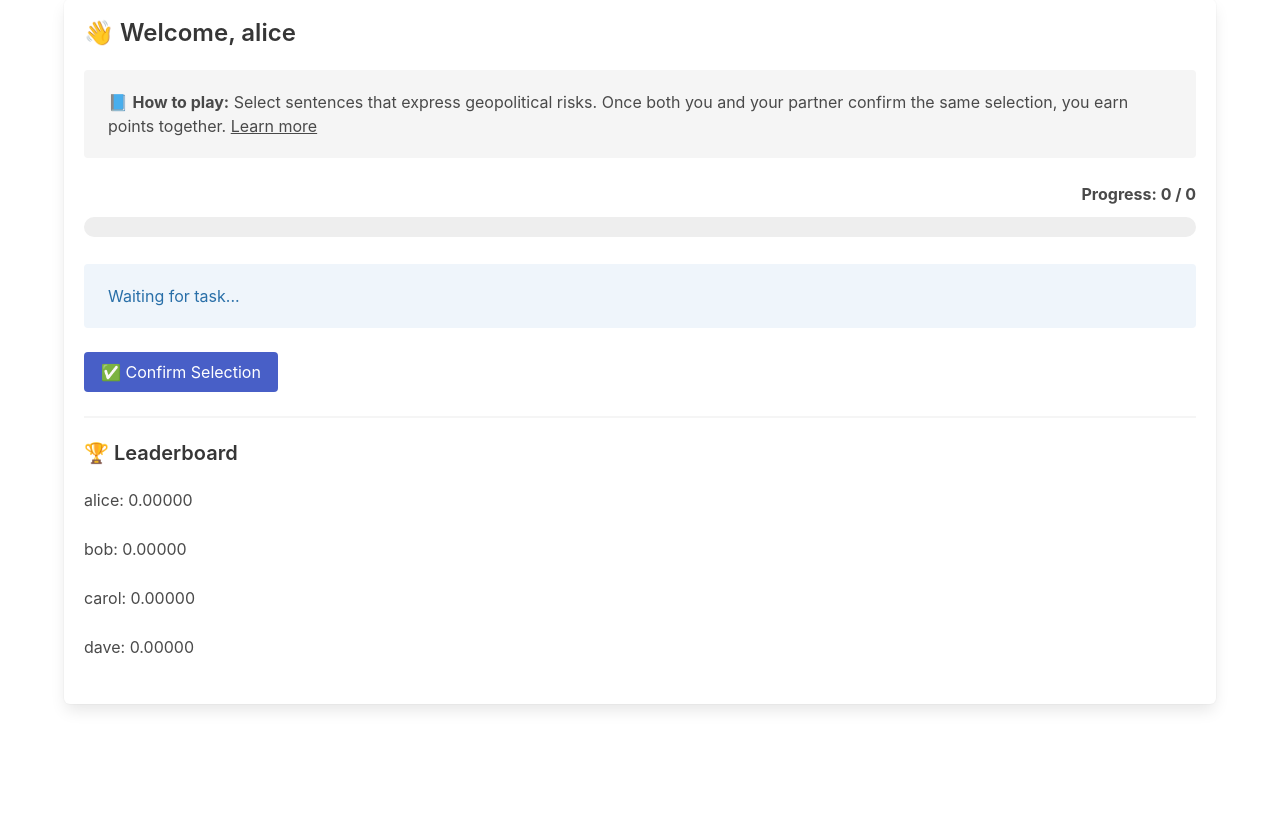
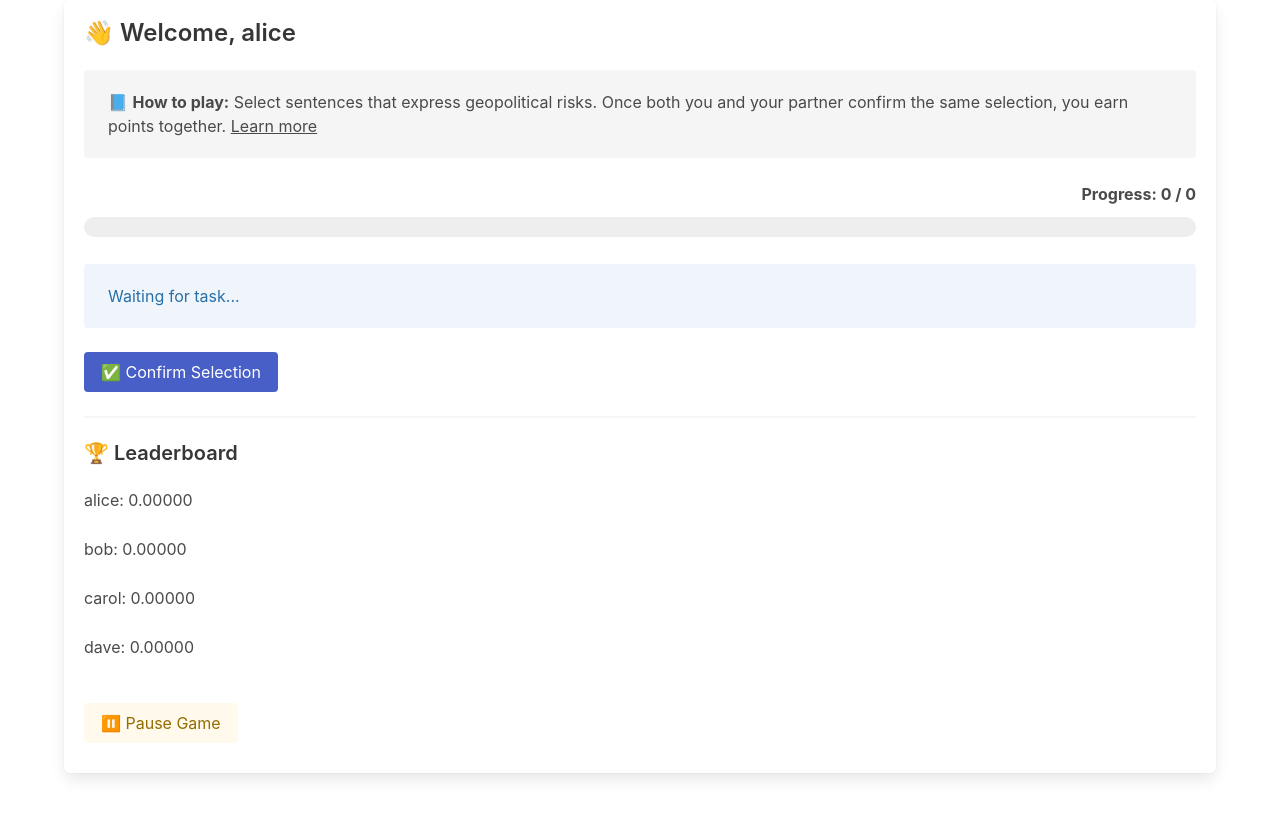
Before and after one commit to zzp-coder/GPR_Game, a Flask app: page /game in a window 1280 px wide. Shown: the part 49-870 px from the top of the page. Before the commit the page ends 759 px from the top, so only its background shows below. Run offline with Flask 3, Linux system fonts and the light colour scheme; a user stored in the database is signed in; data comes from the database, SQL or seed files in the repository; some libraries are stand-ins or nearby versions.

Commit message:
add function: pause

```diff
--- a/app.py
+++ b/app.py
@@ -179,6 +179,18 @@ def handle_submit(data):
         }, room=room)
         confirmations[room] = set()
 
+@socketio.on('pause_request')
+def handle_pause_request(data):
+    minutes = data.get('minutes', 1)
+    seconds = minutes * 60
+    username = [u for u, sid in online_users.items() if sid == request.sid][0]
+    partner = pairs.get(username)
+    if not partner:
+        return
+
+    room = f'{username}_{partner}' if username < partner else f'{partner}_{username}'
+    socketio.emit('pause_started', {'seconds': seconds}, room=room)
+
 @app.route("/game-finished")
 def game_finished():
     return render_template("success.html")
--- a/static/main.js
+++ b/static/main.js
@@ -1,12 +1,17 @@
+// ✅ main.js - 增加暂停功能逻辑
 let socket;
 let selected = new Set();
 let start_time;
+let pause_end_time = 0;  // 前端倒计时
 
 function startSocket(username) {
   socket = io();
   socket.emit("join", { username });
 
   socket.on("start_task", data => {
+    // 若处于暂停中，则不更新任务
+    if (Date.now() / 1000 < pause_end_time) return;
+
     if (data.done) {
       window.location.href = "/game-finished";
       return;
@@ -17,13 +22,8 @@ function startSocket(username) {
     // ✅ 更新进度条
     const idx = data.current_index || 0;
     const total = data.total || 1;
-    const progressStatus = document.getElementById("progress-status");
-    const progressBar = document.getElementById("progress-bar");
-    if (progressStatus && progressBar) {
-      progressStatus.innerText = `📘 Progress: ${idx} / ${total}`;
-      const percent = Math.round((idx / total) * 100);
-      progressBar.value = percent;
-    }
+    document.getElementById("progress-status").innerText = `📘 Progress: ${idx} / ${total}`;
+    document.getElementById("progress-bar").value = Math.round((idx / total) * 100);
 
     // ✅ 显示段落内容
     const box = document.getElementById("paragraph-box");
@@ -47,16 +47,21 @@ function startSocket(username) {
     document.getElementById("status").innerText = "🟡 Waiting for your selection...";
   });
 
-  // 伙伴未上线
   socket.on("waiting_partner", () => {
     document.getElementById("status").innerText = "⏳ Waiting for your partner to come online...";
   });
 
-  // 匹配失败提醒
   socket.on("attempt_failed", data => {
     const msg = `Selections do not match! You have ${data.remaining} attempt(s) left.`;
     document.getElementById("status").innerText = msg;
     alert(msg);
+  });
+
+  socket.on("pause_started", data => {
+    pause_end_time = Date.now() / 1000 + data.seconds;
+    const pauseDiv = document.getElementById("pause-status");
+    pauseDiv.style.display = "block";
+    countdown(pause_end_time);
   });
 
   updateLeaderboard();
@@ -80,7 +85,6 @@ function updateLeaderboard() {
       board.innerHTML = "";
       const maxScore = Math.max(...data.map(d => d[1]), 1);
       const displayMax = maxScore * 1.2;
-
       const colors = ["#4caf50", "#2196f3", "#ff9800", "#e91e63", "#9c27b0"];
 
       data.forEach(([user, score], i) => {
@@ -103,3 +107,20 @@ function updateLeaderboard() {
       });
     });
 }
+
+function pauseGame() {
+  const min = parseInt(prompt("Enter number of minutes to pause:"));
+  if (!min || min <= 0) return;
+  socket.emit("pause_request", { minutes: min });
+}
+
+function countdown(endTime) {
+  const el = document.getElementById("pause-status");
+  function update() {
+    const remaining = Math.max(0, Math.floor(endTime - Date.now() / 1000));
+    el.innerText = `⏸️ Game paused. Resumes in ${remaining}s.`;
+    if (remaining > 0) setTimeout(update, 1000);
+    else el.style.display = "none";
+  }
+  update();
+}
--- a/templates/game.html
+++ b/templates/game.html
@@ -82,6 +82,11 @@
         <hr>
         <h3 class="title is-5">🏆 Leaderboard</h3>
         <div id="leaderboard" class="content"></div>
+
+        <div style="margin: 10px 0;">
+          <button class="button is-warning is-light" onclick="pauseGame()">⏸️ Pause Game</button>
+        </div>
+        <div id="pause-status" class="notification is-warning is-light" style="display:none;"></div>
       </div>
     </div>
   </section>
```
